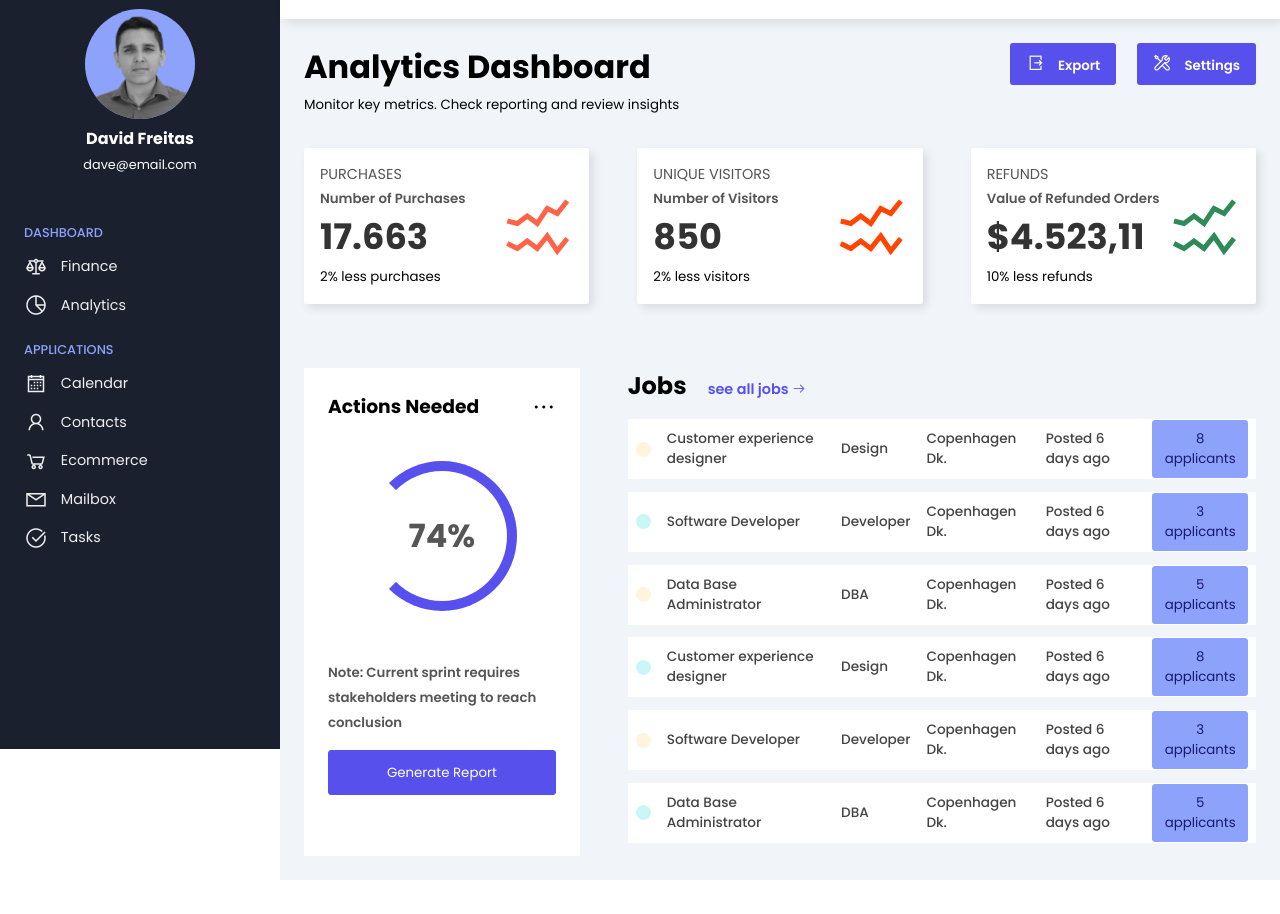
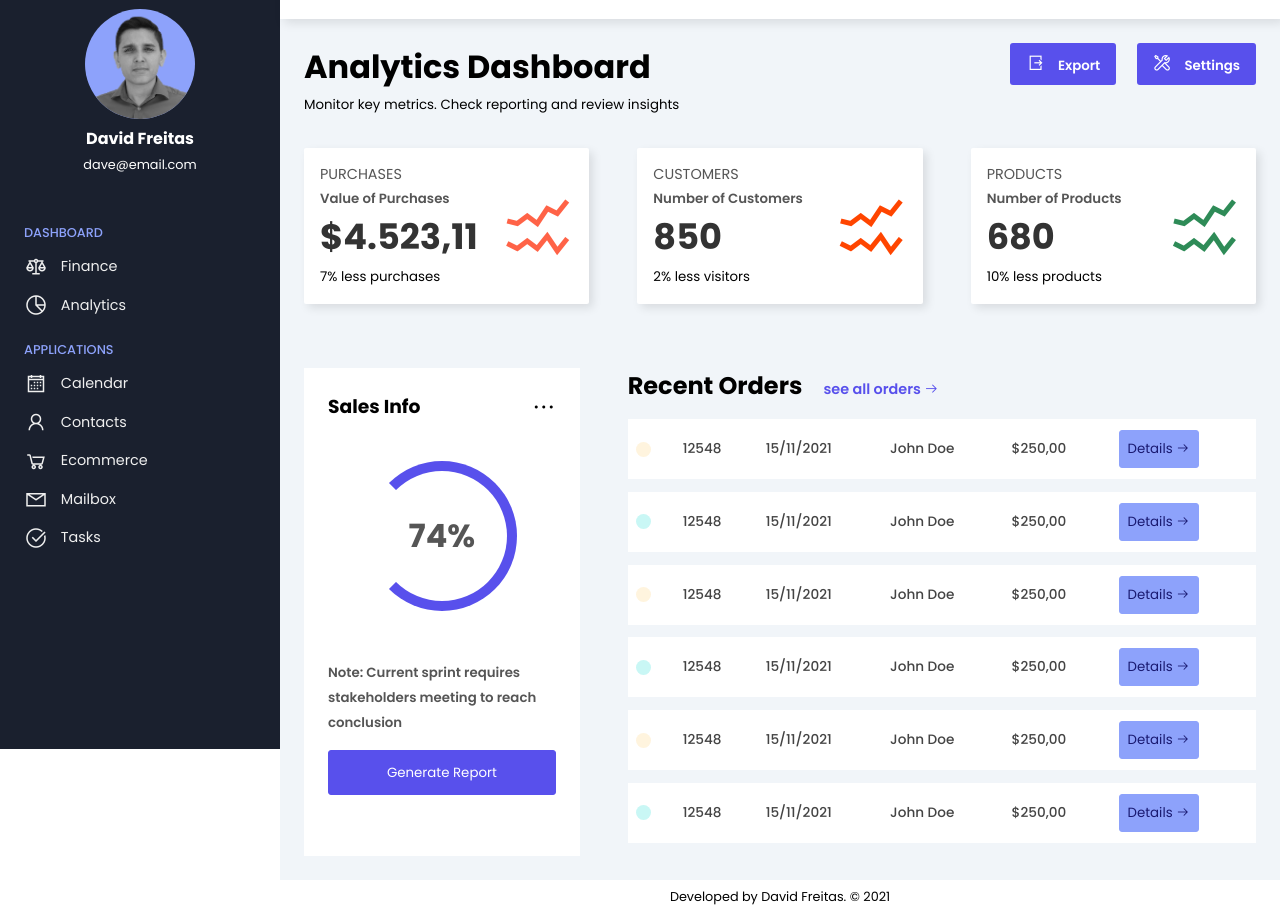
Before and after one commit to davidfreitas-dev/admin-dashboard-template, a plain HTML site: page index.html in a window 1280 px wide. Shown: the part 51-965 px from the top of the page. Before the commit the page ends 931 px from the top, so only its background shows below. Drawn offline with nearby package versions, Linux system fonts and the light colour scheme.

Commit message:
footer e ajuste de conteudo concluído

```diff
--- a/css/style.css
+++ b/css/style.css
@@ -246,7 +246,7 @@ main {
 	color: orangered;
 }
 
-.jobs-grid {
+.orders-grid {
 	margin-top: 4rem;
 	display: grid;
 	grid-template-columns: auto 66%;
@@ -301,7 +301,7 @@ main {
 	border-radius: 3px;
 }
 
-.jobs h2 small {
+.orders h2 small {
 	color: #5850ec;
 	font-weight: 600;
 	display: inline-block;
@@ -309,7 +309,7 @@ main {
 	font-size: .9rem;
 }
 
-.jobs table {
+.orders table {
 	border-collapse: collapse;
 	margin-top: 1rem;
 	overflow-x: auto;
@@ -329,7 +329,7 @@ span.indicator.even {
 	border-radius: 50%;
 }
 
-.jobs table td div {
+.orders table td div {
 	background: #fff;
 	margin-bottom: .8rem;
 	height: 60px;
@@ -351,6 +351,14 @@ table button {
 
 .table-responsive {
 	overflow: auto;
+}
+
+footer div {
+	font-size: .8rem;
+	text-align: center;
+	color: black;
+	padding: .5rem 1rem;
+	margin-left: 280px;
 }
 
 @media only screen and (max-width: 1200px) {
@@ -386,7 +394,7 @@ table button {
 		grid-template-columns: 100%;
 	}
 
-	.jobs-grid {
+	.orders-grid {
 		grid-template-columns: 100%;
 	}
 
--- a/index.html
+++ b/index.html
@@ -132,12 +132,12 @@
 						<div class="card-info">
 							<div class="card-head">
 								<span>Purchases</span>
-								<small>Number of Purchases</small>
+								<small>Value of Purchases</small>
 							</div>
 
-							<h2>17.663</h2>
+							<h2>$4.523,11</h2>
 
-							<small>2% less purchases</small>
+							<small>7% less purchases</small>
 						</div>
 						<div class="card-chart danger">
 							<span class="las la-chart-line"></span>
@@ -149,8 +149,8 @@
 					<div class="card-flex">
 						<div class="card-info">
 							<div class="card-head">
-								<span>Unique Visitors</span>
-								<small>Number of Visitors</small>
+								<span>Customers</span>
+								<small>Number of Customers</small>
 							</div>
 
 							<h2>850</h2>
@@ -167,13 +167,13 @@
 					<div class="card-flex">
 						<div class="card-info">
 							<div class="card-head">
-								<span>Refunds</span>
-								<small>Value of Refunded Orders</small>
+								<span>Products</span>
+								<small>Number of Products</small>
 							</div>
 
-							<h2>$4.523,11</h2>
+							<h2>680</h2>
 
-							<small>10% less refunds</small>
+							<small>10% less products</small>
 						</div>
 						<div class="card-chart success">
 							<span class="las la-chart-line"></span>
@@ -182,11 +182,10 @@
 				</div>
 			</div>
 
-			<div class="jobs-grid">
+			<div class="orders-grid">
 				<div class="analytics-card">
 					<div class="analytics-head">
-						<h3>Actions Needed</h3>
-
+						<h3>Sales Info</h3>
 						<span class="las la-ellipsis-h"></span>
 					</div>
 
@@ -205,9 +204,8 @@
 					</div>
 				</div>
 
-				<div class="jobs">
-					<h2>Jobs <small>see all jobs <span class="las la-arrow-right"></span></small></h2>
-
+				<div class="orders">
+					<h2>Recent Orders <small>see all orders <span class="las la-arrow-right"></span></small></h2>
 					<div class="table-responsive">
 						<table width="100%">
 							<tbody>
@@ -219,27 +217,27 @@
 									</td>
 									<td>
 										<div>
-											Customer experience designer
+											12548
 										</div>
 									</td>
 									<td>
 										<div>
-											Design
+											15/11/2021
 										</div>
 									</td>
 									<td>
 										<div>
-											Copenhagen Dk.
+											John Doe
 										</div>
 									</td>
 									<td>
 										<div>
-											Posted 6 days ago
+											$250,00
 										</div>
 									</td>
 									<td>
 										<div>
-											<button>8 applicants</button>
+											<button>Details <span class="las la-arrow-right"></span></button>
 										</div>
 									</td>
 								</tr>
@@ -252,27 +250,27 @@
 									</td>
 									<td>
 										<div>
-											Software Developer
+											12548
 										</div>
 									</td>
 									<td>
 										<div>
-											Developer
+											15/11/2021
 										</div>
 									</td>
 									<td>
 										<div>
-											Copenhagen Dk.
+											John Doe
 										</div>
 									</td>
 									<td>
 										<div>
-											Posted 6 days ago
+											$250,00
 										</div>
 									</td>
 									<td>
 										<div>
-											<button>3 applicants</button>
+											<button>Details <span class="las la-arrow-right"></span></button>
 										</div>
 									</td>
 								</tr>
@@ -285,27 +283,27 @@
 									</td>
 									<td>
 										<div>
-											Data Base Administrator
+											12548
 										</div>
 									</td>
 									<td>
 										<div>
-											DBA
+											15/11/2021
 										</div>
 									</td>
 									<td>
 										<div>
-											Copenhagen Dk.
+											John Doe
 										</div>
 									</td>
 									<td>
 										<div>
-											Posted 6 days ago
+											$250,00
 										</div>
 									</td>
 									<td>
 										<div>
-											<button>5 applicants</button>
+											<button>Details <span class="las la-arrow-right"></span></button>
 										</div>
 									</td>
 								</tr>
@@ -318,27 +316,27 @@
 									</td>
 									<td>
 										<div>
-											Customer experience designer
+											12548
 										</div>
 									</td>
 									<td>
 										<div>
-											Design
+											15/11/2021
 										</div>
 									</td>
 									<td>
 										<div>
-											Copenhagen Dk.
+											John Doe
 										</div>
 									</td>
 									<td>
 										<div>
-											Posted 6 days ago
+											$250,00
 										</div>
 									</td>
 									<td>
 										<div>
-											<button>8 applicants</button>
+											<button>Details <span class="las la-arrow-right"></span></button>
 										</div>
 									</td>
 								</tr>
@@ -351,27 +349,27 @@
 									</td>
 									<td>
 										<div>
-											Software Developer
+											12548
 										</div>
 									</td>
 									<td>
 										<div>
-											Developer
+											15/11/2021
 										</div>
 									</td>
 									<td>
 										<div>
-											Copenhagen Dk.
+											John Doe
 										</div>
 									</td>
 									<td>
 										<div>
-											Posted 6 days ago
+											$250,00
 										</div>
 									</td>
 									<td>
 										<div>
-											<button>3 applicants</button>
+											<button>Details <span class="las la-arrow-right"></span></button>
 										</div>
 									</td>
 								</tr>
@@ -384,27 +382,27 @@
 									</td>
 									<td>
 										<div>
-											Data Base Administrator
+											12548
 										</div>
 									</td>
 									<td>
 										<div>
-											DBA
+											15/11/2021
 										</div>
 									</td>
 									<td>
 										<div>
-											Copenhagen Dk.
+											John Doe
 										</div>
 									</td>
 									<td>
 										<div>
-											Posted 6 days ago
+											$250,00
 										</div>
 									</td>
 									<td>
 										<div>
-											<button>5 applicants</button>
+											<button>Details <span class="las la-arrow-right"></span></button>
 										</div>
 									</td>
 								</tr>
@@ -416,6 +414,12 @@
 		</main>
 	</div>
 
+	<footer>
+		<div>
+			<p>Developed by David Freitas. © 2021</p>
+		</div>
+	</footer>
+
 	<label for="sidebar-toggle" class="body-label"></label>
 </body>
 </html>
```
